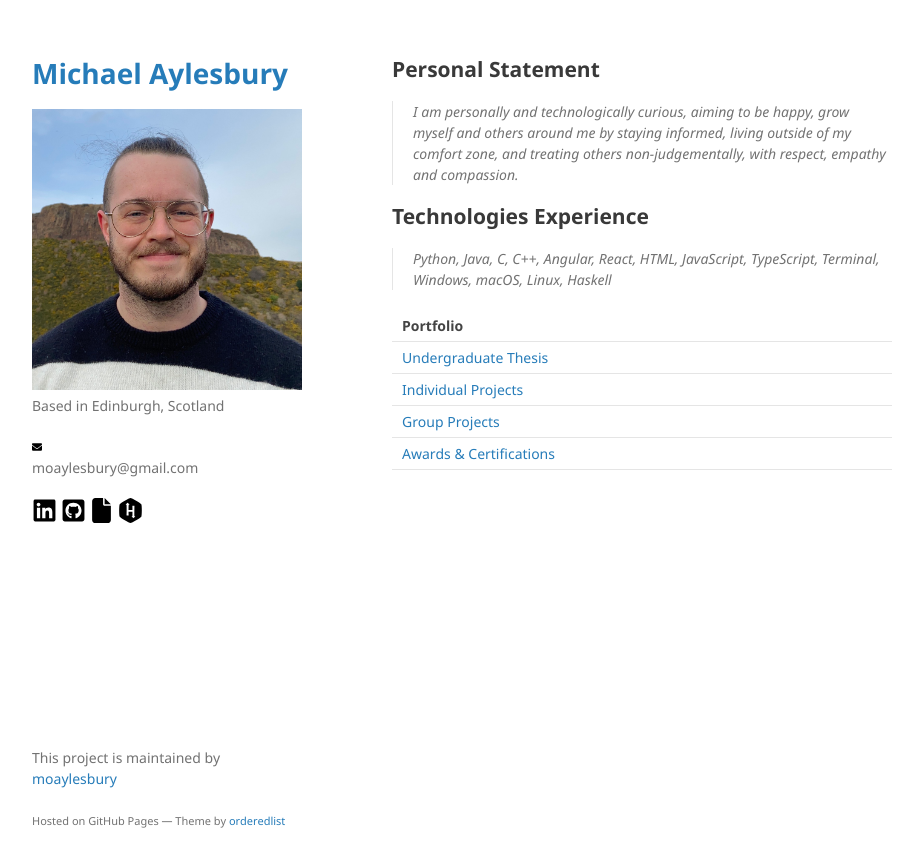
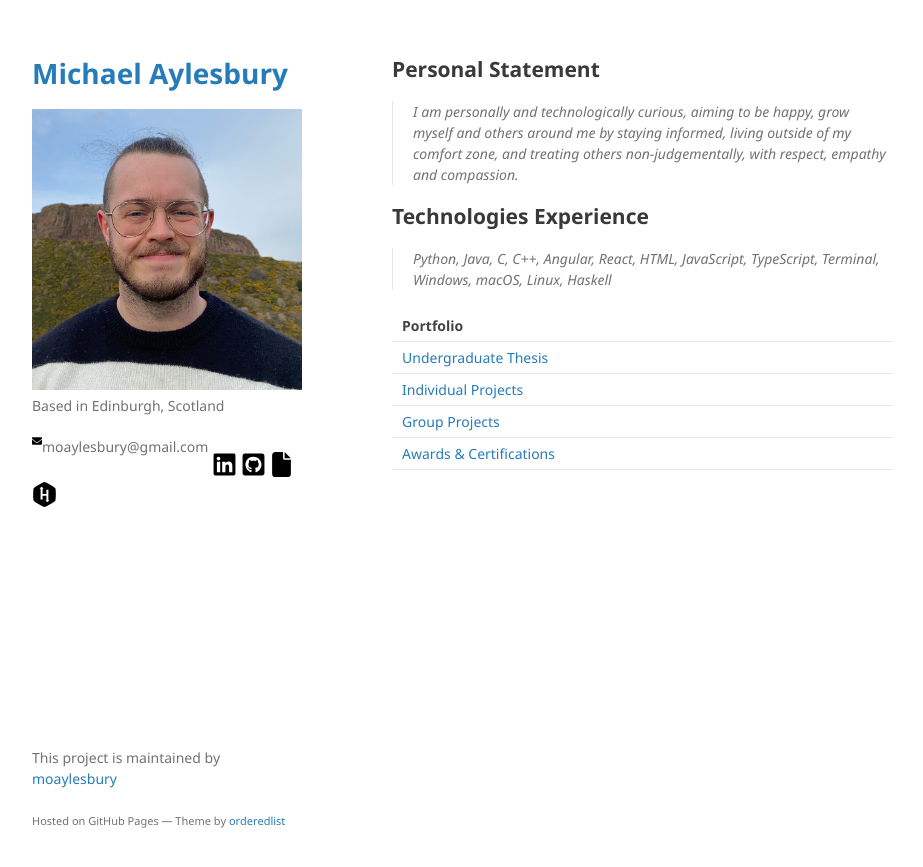
Before and after one commit to moaylesbury/michaelaylesbury.github.io, a Jekyll site: the page built from index.md, in a window 1280 px wide. Shown: the top 867 px of the page, without its empty margins (178-1101 px from the left). Built offline with Jekyll 4.4.1, drawn with Linux system fonts in a browser that asks for light colours.

Commit message:
Update default.html

```diff
--- a/_layouts/default.html
+++ b/_layouts/default.html
@@ -22,7 +22,7 @@
         {% endif %}
 
         <p>{{ site.description | default: site.github.project_tagline }}</p>
-        <div display="inline-block"><img src="./envelope-solid.svg" float="left" height="10px" width="10px"><p float="right">moaylesbury@gmail.com</p></div>
+        <div style="display:inline-block; overflow:hidden"><img src="./envelope-solid.svg" style="float:left" height="10px" width="10px"><p style="float:right">moaylesbury@gmail.com</p></div>
 
 <!--         {% if site.github.is_project_page %}
         <p class="view"><a href="{{ site.github.repository_url }}">View the Project on GitHub <small>{{ site.github.repository_nwo }}</small></a></p>
```
